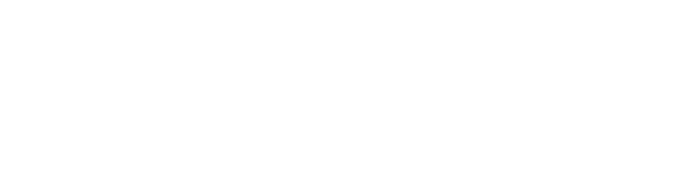
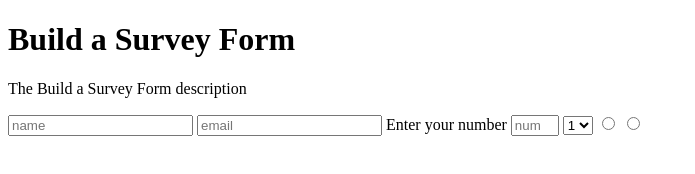
Before and after one commit to CS-IMMS/bamlaku_ismael, a plain HTML site: page index.html in a window 1280 px wide. Shown: the whole page, without its empty margins (0-695 px from the left). Drawn offline with Linux system fonts and the light colour scheme.

Commit message:
i solved 1 to 13 required

```diff
--- a/index.html
+++ b/index.html
@@ -4,9 +4,27 @@
     <meta charset="UTF-8">
     <meta http-equiv="X-UA-Compatible" content="IE=edge">
     <meta name="viewport" content="width=device-width, initial-scale=1.0">
-    <title>Document</title>
+    <title>Build a Survey Form</title>
+    <link rel="stylesheet" href="styles.css">
 </head>
 <body>
-
+    <h1 id="title">Build a Survey Form</h1>
+    <p id="description"> The Build a Survey Form description </p>
+    <form id="survey-form">
+      <label id="name-label">
+        <input type="text" required id="name" placeholder="name"/>
+      </label>
+      <label id="email-label">
+        <input type="email" required id="email" placeholder="email"/>
+      </label>
+      <label id="number-label">Enter your number</label>
+        <input type="number" min='5' max='8' required id="number" placeholder="number"/>
+        <select id="dropdown">
+          <option>1</option>
+          <option>2</option>
+        </select>
+        <input type="radio" value="Html" name="html"/>
+        <input type="radio"  value="CSS" mane="css"/>
+    </form>
 </body>
 </html>
```
Also changed, not shown: style.css (deleted), styles.css (added).
